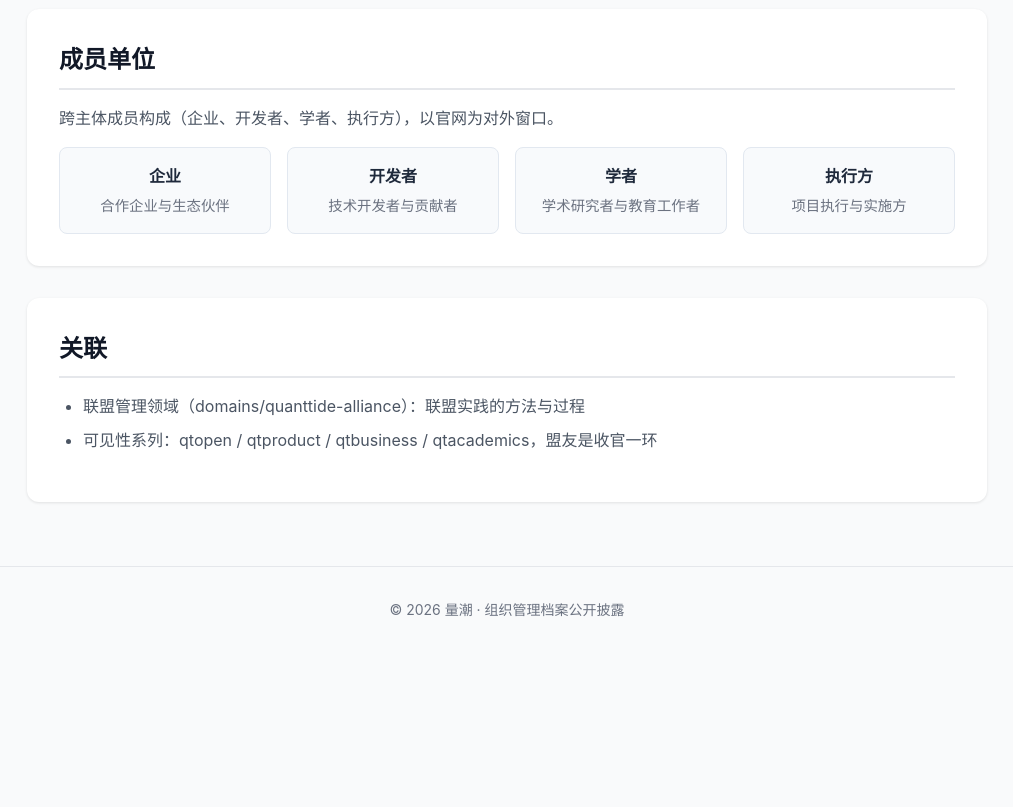
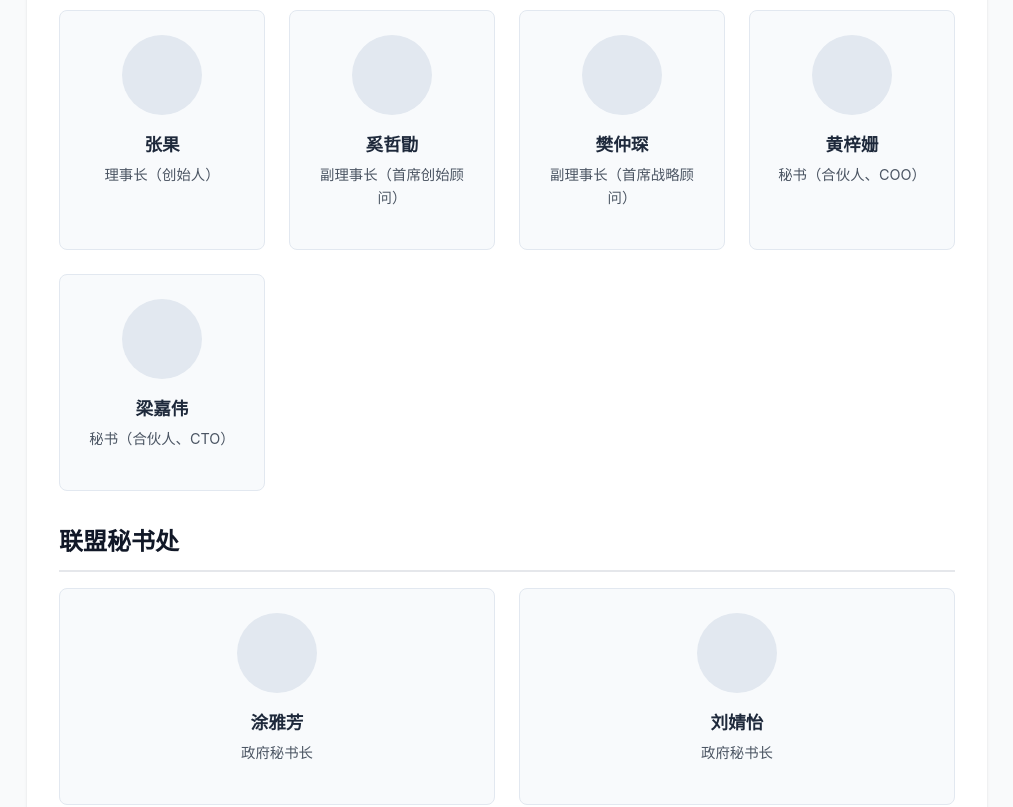
Before and after one commit to quanttide/qtorg, a React (Vite) app in the folder src/site/: page /qtalliance in a window 1280 px wide. Shown: the part 1260-2067 px from the top of the page, without its empty margins (133-1146 px from the left). Before the commit the page ends 1945 px from the top, so only its background shows below. Built offline with nearby package versions, Linux system fonts and the light colour scheme.

Commit message:
feat(qtalliance): 新增理事会和联盟秘书处成员展示
- 理事会：理事长（张果）、副理事长（奚哲勖、樊仲琛）、秘书（黄梓姗、梁嘉伟）
- 联盟秘书处：政府秘书长（涂雅芳、刘婧怡）

```diff
--- a/src/site/src/pages/qtalliance/index.tsx
+++ b/src/site/src/pages/qtalliance/index.tsx
@@ -47,6 +47,49 @@ export default function Qtalliance() {
             icon="📋"
           />
         </div>
+
+        <h3>理事会成员</h3>
+        <div className="team-grid">
+          <div className="team-card">
+            <div className="team-photo-placeholder"></div>
+            <h4>张果</h4>
+            <p className="team-title">理事长（创始人）</p>
+          </div>
+          <div className="team-card">
+            <div className="team-photo-placeholder"></div>
+            <h4>奚哲勖</h4>
+            <p className="team-title">副理事长（首席创始顾问）</p>
+          </div>
+          <div className="team-card">
+            <div className="team-photo-placeholder"></div>
+            <h4>樊仲琛</h4>
+            <p className="team-title">副理事长（首席战略顾问）</p>
+          </div>
+          <div className="team-card">
+            <div className="team-photo-placeholder"></div>
+            <h4>黄梓姗</h4>
+            <p className="team-title">秘书（合伙人、COO）</p>
+          </div>
+          <div className="team-card">
+            <div className="team-photo-placeholder"></div>
+            <h4>梁嘉伟</h4>
+            <p className="team-title">秘书（合伙人、CTO）</p>
+          </div>
+        </div>
+
+        <h3>联盟秘书处</h3>
+        <div className="team-grid">
+          <div className="team-card">
+            <div className="team-photo-placeholder"></div>
+            <h4>涂雅芳</h4>
+            <p className="team-title">政府秘书长</p>
+          </div>
+          <div className="team-card">
+            <div className="team-photo-placeholder"></div>
+            <h4>刘婧怡</h4>
+            <p className="team-title">政府秘书长</p>
+          </div>
+        </div>
       </section>
 
       <section className="page-section">
```
